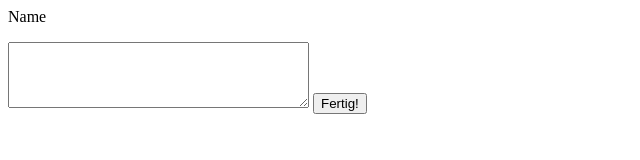
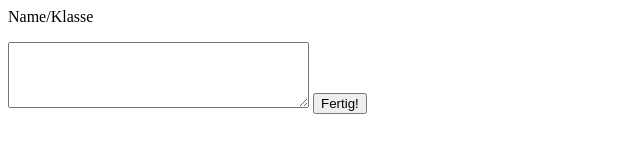
Before and after one commit to BruderJudas/BruderJudas.github.io, a plain HTML site: page index.html in a window 1280 px wide. Shown: the full height of the page, 0-640 px from the left. Drawn offline with Linux system fonts and the light colour scheme.

Commit message:
Update index.html

```diff
--- a/index.html
+++ b/index.html
@@ -4,7 +4,7 @@
     <title>Umfrage</title>
 </head>
 <body>
-        <p id="test">Name</p>
+        <p id="test">Name/Klasse</p>
         <textarea id="text" name="text" cols="35" rows="4"></textarea>
         <button onclick="doSomething()">Fertig!</button>
 
```
